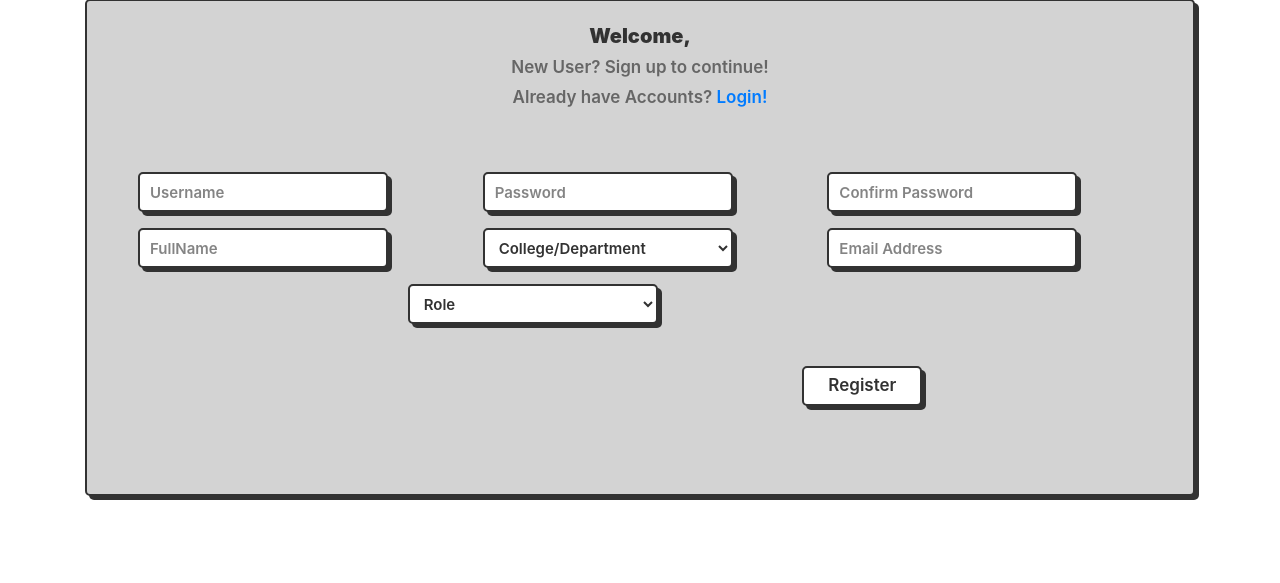
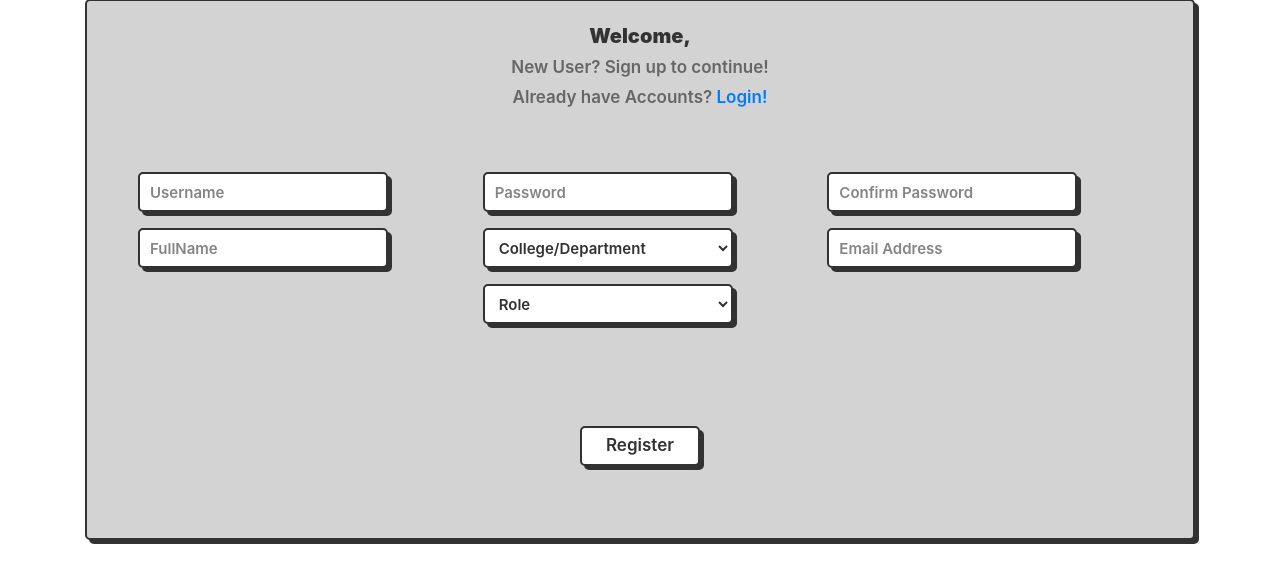
Before and after one commit to akichaaa/g5_classrec, a PHP site: page /register.php in a window 1280 px wide. Shown: the part 73-656 px from the top of the page. Run offline with PHP 8.4, Linux system fonts and the light colour scheme; data comes from the database, SQL or seed files in the repository; data that the repository does not hold is empty.

Commit message:
edit role box and submit button

```diff
--- a/register.php
+++ b/register.php
@@ -60,18 +60,17 @@ $view = new view;
                                     <input class="input" placeholder="Email Address" type = "text" name="email" id="email" value ="<?php echo input::get('email');?>"/required>
                                     <input type="hidden"class="input" name ="Token" value="<?php echo Token::generate();?>" />
                                   </div>
-                                  <div class="form-group col-4">
+                                  <div class="form-group col-md-4 justify-content-center">
                                       <select id="role" class="input" name="role[]" class="selectpicker" data-live-search="true"   /required>
                                         <option selected>Role</option> <?php $view->roleSP2();?>
                                     </select>
                                   </div>
-                                  <div class="row justify-content-center ">
-                                    <div class="form-group col-md-4" >
-                                      <label  >&nbsp;</label>
-                                      <input type="hidden" name ="Token" value="<?php echo Token::generate();?>" />
-                                      <input class="button-confirm input" type="submit" value="Register" />
-                                    </div>
                               </div>
+                              <div class="row justify-content-center ">
+                                <div class="form-group col-md-4" >
+                                  <input type="hidden" name ="Token" value="<?php echo Token::generate();?>" />
+                                  <input class="button-confirm input" type="submit" value="Register" />
+                                </div>
                               </div>
                             </td>
                           </tr>
```
